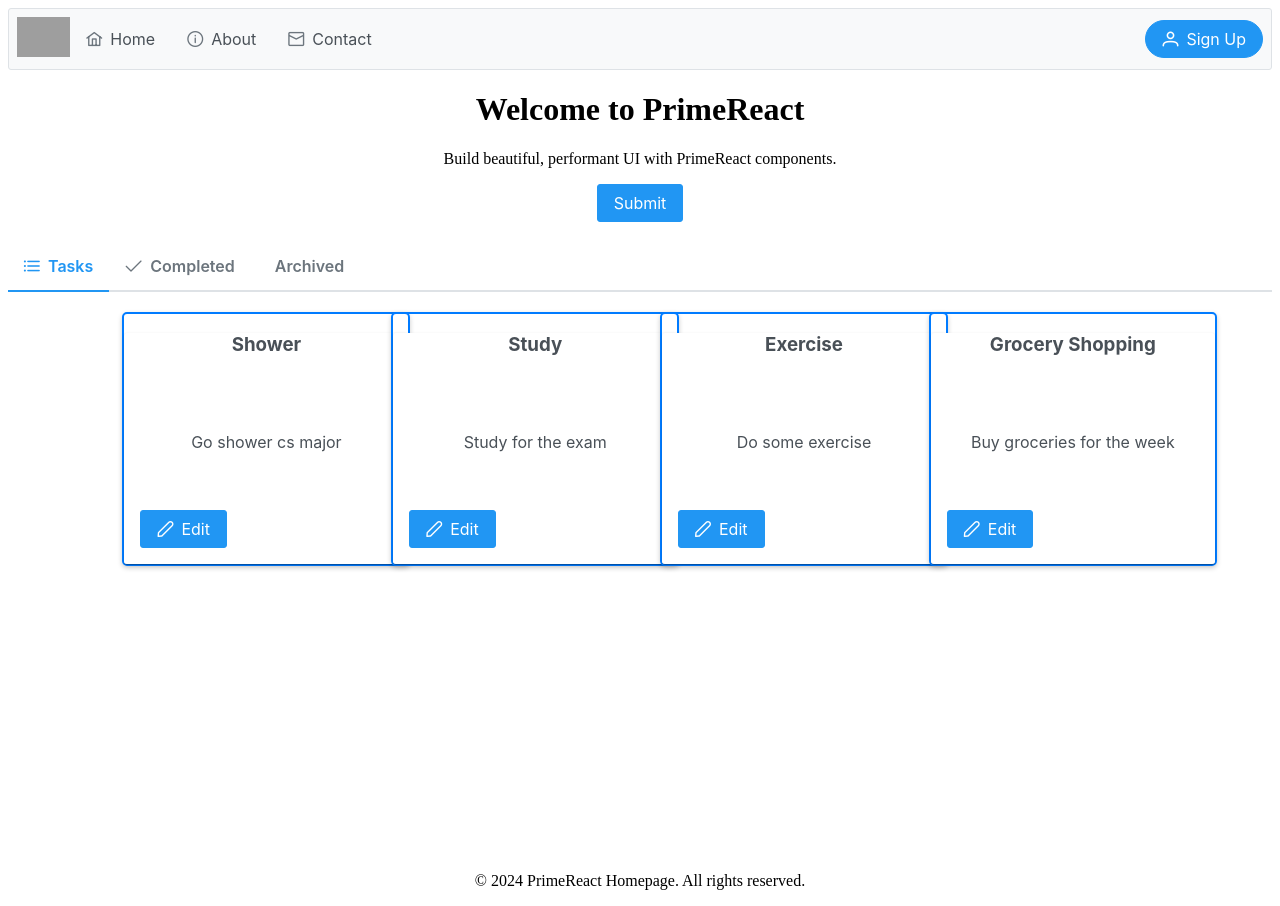
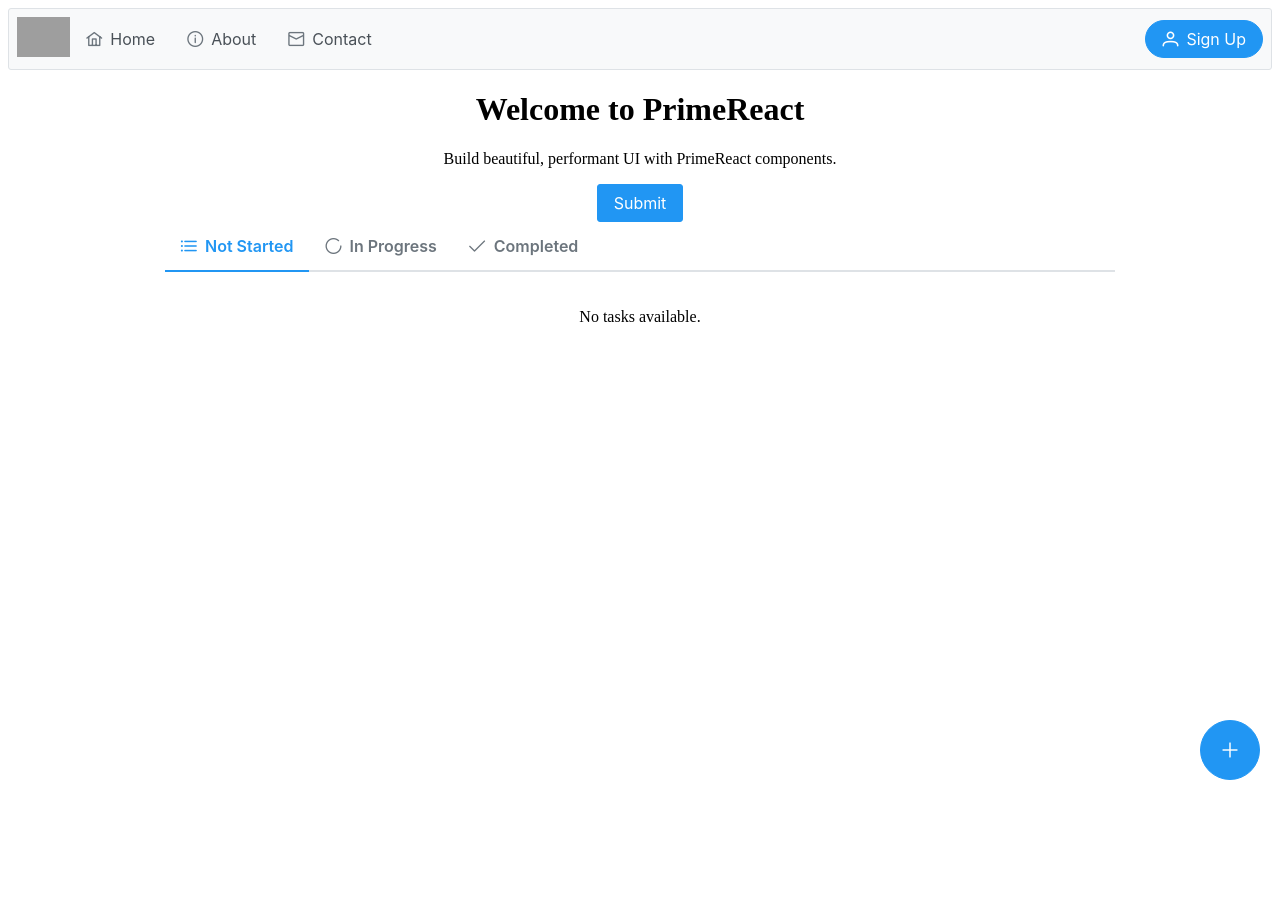
Before and after one commit to MatthewAl2/SASEHACK2024, a React (Create React App) app in the folder frontend/: page / in a window 1280 px wide. After the commit the page ends 800 px from the top, so only its background shows below. Built offline with nearby package versions, Linux system fonts and the light colour scheme; grey boxes are pictures that could not be loaded.

Commit message:
Updated with remove, card rounding, status, etc

```diff
--- a/frontend/package.json
+++ b/frontend/package.json
@@ -7,9 +7,13 @@
     "@testing-library/react": "^13.4.0",
     "@testing-library/user-event": "^13.5.0",
     "axios": "^1.7.7",
+    "bootstrap": "^3.4.1",
     "date-fns": "^4.1.0",
+    "jquery": "^3.7.1",
+    "popper.js": "^1.16.1",
     "primereact": "^10.8.3",
     "react": "^18.3.1",
+    "react-bootstrap": "^2.10.5",
     "react-dom": "^18.3.1",
     "react-scripts": "5.0.1",
     "web-vitals": "^2.1.4"
--- a/frontend/src/components/card.js
+++ b/frontend/src/components/card.js
@@ -1,45 +1,85 @@
 import React from 'react';
 import { Card as PrimeCard } from 'primereact/card';
 import { Button } from 'primereact/button';
+import { Dropdown } from 'primereact/dropdown';
 
-const Card = ({ card, onEditToggle, onSave, onCancel, onContentChange }) => {
+const Card = ({ card, onEditToggle, onSave, onCancel, onContentChange, onStatusChange, onRemove }) => {
+    const statusOptions = [
+        { label: 'Not Started', value: 'Not Started' },
+        { label: 'In Progress', value: 'In Progress' },
+        { label: 'Completed', value: 'Completed' }
+    ];
+
     return (
-        <div style={{ width: '18rem', margin: '10px', border: '2px solid #007bff', borderRadius: '5px', boxShadow: '0 2px 5px rgba(0, 0, 0, 0.2)' }}>
-            <PrimeCard footer={(
-                <>
-                    {!card.isEditing ? (
-                        <Button label="Edit" icon="pi pi-pencil" onClick={onEditToggle} />
-                    ) : (
-                        <>
-                            <Button label="Save" icon="pi pi-check" onClick={onSave} />
-                            <Button label="Cancel" severity="secondary" icon="pi pi-times" onClick={onCancel} style={{ marginLeft: '0.5em' }} />
-                        </>
-                    )}
-                </>
-            )} header={(
+        <div
+            style={{
+                width: '18rem',
+                margin: '10px',
+                border: '1px solid #007bff',
+                borderRadius: '20px', // Adjusted border radius for round corners
+                boxShadow: '0 2px 5px rgba(0, 0, 0, 0.2)',
+                overflow: 'hidden', // Ensures content doesn't overflow and maintains rounded corners
+            }}
+        >
+            <PrimeCard
+                header={(
                     <div style={{ textAlign: 'center' }}>
                         {card.isEditing ? (
                             <input
                                 type="text"
                                 value={card.title}
                                 onChange={(e) => onContentChange('title', e.target.value)}
-                            style={{ width: '100%', textAlign: 'center' }} // Center text in input
+                                style={{ width: '100%', textAlign: 'center' }}
                             />
                         ) : (
-                        <h3 style={{ textAlign: 'center' }}>{card.title}</h3> // Centered title
+                            <h3 style={{ textAlign: 'center' }}>{card.title}</h3>
                         )}
                     </div>
-            )}>
+                )}
+                footer={(
+                    <div style={{ display: 'flex', justifyContent: 'space-between', alignItems: 'center' }}>
+                        <div>
+                            {!card.isEditing && (
+                                <Button label="Edit" icon="pi pi-pencil" onClick={onEditToggle} />
+                            )}
+                            {card.isEditing && (
+                                <>
+                                    <Button label="Save" icon="pi pi-check" onClick={onSave} />
+                                    <Button label="Cancel" icon="pi pi-times" onClick={onCancel} style={{ marginLeft: '0.5em' }} />
+                                </>
+                            )}
+                        </div>
+                        {!card.isEditing && (
+                            <Button label="Remove" icon="pi pi-times" onClick={onRemove} className="p-button-danger" />
+                        )}
+                    </div>
+                )}
+                style={{
+                    border: 'none', // Remove the internal border to prevent overlap
+                    borderRadius: '20px', // Ensure inner card has the same border radius
+                }}
+            >
                 <div style={{ textAlign: 'center', padding: '10px' }}>
                     {card.isEditing ? (
                         <textarea
                             value={card.content}
                             onChange={(e) => onContentChange('content', e.target.value)}
-                            style={{ width: '100%', height: '100px', textAlign: 'center' }} // Center text in textarea
+                            style={{ width: '100%', height: '100px', textAlign: 'center' }}
                         />
                     ) : (
-                        <p className="m-0">{card.content}</p> // Centered content
+                        <p className="m-0">{card.content}</p>
                     )}
+                    <div style={{ marginTop: '10px' }}>
+                        <Dropdown
+                            options={statusOptions}
+                            value={card.status}
+                            onChange={(e) => {
+                                onStatusChange(card.id, e.value); // Call onStatusChange with card ID and new status
+                            }}
+                            placeholder="Select Status"
+                            style={{ width: '100%' }}
+                        />
+                    </div>
                 </div>
             </PrimeCard>
         </div>
--- a/frontend/src/components/homepage.js
+++ b/frontend/src/components/homepage.js
@@ -1,19 +1,27 @@
-import React, { useState } from 'react';
+import React, { useState, useEffect } from 'react';
 import { Button } from 'primereact/button';
 import { Menubar } from 'primereact/menubar';
-import { TabMenu } from 'primereact/tabmenu'; // Import TabMenu
-import Card from './card'; // Import the Card component
+import { TabMenu } from 'primereact/tabmenu';
+import Card from './card';
+import { Dialog } from 'primereact/dialog';
 
 export default function Home() {
-    const initialCards = [
-        { id: 1, title: "Shower", content: "Go shower cs major", isEditing: false },
-        { id: 2, title: "Study", content: "Study for the exam", isEditing: false },
-        { id: 3, title: "Exercise", content: "Do some exercise", isEditing: false },
-        { id: 4, title: "Grocery Shopping", content: "Buy groceries for the week", isEditing: false }, // New card
-    ];
+    const initialCards = []; // Set initial cards to an empty array
 
-    const [cards, setCards] = useState(initialCards);
-    const [activeTab, setActiveTab] = useState('Tasks'); // State to track the active tab
+    const loadCards = () => {
+        const savedCards = localStorage.getItem('cards');
+        return savedCards ? JSON.parse(savedCards) : initialCards;
+    };
+
+    const [cards, setCards] = useState(loadCards);
+    const [activeTab, setActiveTab] = useState('Not Started');
+    const [newCardTitle, setNewCardTitle] = useState('');
+    const [newCardContent, setNewCardContent] = useState('');
+    const [displayDialog, setDisplayDialog] = useState(false);
+
+    useEffect(() => {
+        localStorage.setItem('cards', JSON.stringify(cards));
+    }, [cards]);
 
     const toggleEdit = (id) => {
         setCards((prevCards) =>
@@ -26,7 +34,7 @@
     };
 
     const saveCard = (id) => {
-        toggleEdit(id); // Just toggle editing mode
+        toggleEdit(id);
     };
 
     const updateCardContent = (id, field, value) => {
@@ -39,6 +47,50 @@
         );
     };
 
+    const toggleCompleted = (id) => {
+        setCards((prevCards) =>
+            prevCards.map((card) => {
+                if (card.id === id) {
+                    const updatedCard = { ...card, completed: !card.completed };
+                    const newStatus = updatedCard.completed ? 'Completed' : 'Not Started';
+                    return { ...updatedCard, status: newStatus }; // Update status based on completed state
+                }
+                return card;
+            })
+        );
+    };
+
+    const changeCardStatus = (id, newStatus) => {
+        setCards((prevCards) =>
+            prevCards.map((card) =>
+                card.id === id
+                    ? { ...card, status: newStatus }
+                    : card
+            )
+        );
+    };
+
+    const addCard = () => {
+        if (newCardTitle && newCardContent) {
+            const newCard = {
+                id: cards.length + 1,
+                title: newCardTitle,
+                content: newCardContent,
+                isEditing: false,
+                completed: false,
+                status: 'Not Started',
+            };
+            setCards([...cards, newCard]);
+            setNewCardTitle('');
+            setNewCardContent('');
+            setDisplayDialog(false);
+        }
+    };
+
+    const removeCard = (id) => {
+        setCards((prevCards) => prevCards.filter((card) => card.id !== id));
+    };
+
     const items = [
         { label: 'Home', icon: 'pi pi-home' },
         { label: 'About', icon: 'pi pi-info-circle' },
@@ -49,10 +101,14 @@
     const end = <Button label="Sign Up" icon="pi pi-user" className="p-button-rounded" />;
 
     const tabItems = [
-        { label: 'Tasks', icon: 'pi pi-list' },
-        { label: 'Completed', icon: 'pi pi-check' },
-        { label: 'Archived', icon: 'pi pi-archive' }
+        { label: 'Not Started', icon: 'pi pi-list' },
+        { label: 'In Progress', icon: 'pi pi-spinner' },
+        { label: 'Completed', icon: 'pi pi-check' }
     ];
+
+    const notStartedTasks = cards.filter(card => card.status === 'Not Started');
+    const inProgressTasks = cards.filter(card => card.status === 'In Progress');
+    const completedTasks = cards.filter(card => card.status === 'Completed'); // Change this line
 
     return (
         <div className="App">
@@ -64,44 +120,108 @@
                 <Button label="Submit" />
             </div>
 
-            {/* Tab Menu Above Card Container */}
             <TabMenu
                 model={tabItems}
                 activeIndex={tabItems.findIndex(item => item.label === activeTab)}
                 onTabChange={(e) => setActiveTab(e.value.label)}
-                style={{ marginTop: '20px' }}
+                style={{ marginTop: '20px', maxWidth: '950px', margin: '0 auto' }}
             />
 
-            <div
-                className="card-container"
-                style={{
-                    display: 'flex',
-                    justifyContent: 'center', // Center cards in the container
-                    width: '100%',
-                    height: '70vh',
-                    padding: '10px',
-                    overflow: 'auto',
-                }}
-            >
+            <div style={{ maxWidth: '1200px', margin: '0 auto', marginTop: '20px', display: 'flex', flexWrap: 'wrap', justifyContent: 'center' }}>
                 {/* Render cards based on the active tab */}
-                {activeTab === 'Tasks' && cards.map((card) => (
-                    <div key={card.id} style={{ width: '20%', margin: '0 10px' }}> {/* Adjust the width and margin */}
+                {activeTab === 'Not Started' && notStartedTasks.length > 0 ? (
+                    notStartedTasks.map((card) => (
+                        <div key={card.id} style={{ margin: '10px' }}>
                             <Card
                                 card={card}
                                 onEditToggle={() => toggleEdit(card.id)}
                                 onSave={() => saveCard(card.id)}
                                 onCancel={() => toggleEdit(card.id)}
                                 onContentChange={(field, value) => updateCardContent(card.id, field, value)}
+                                onMarkComplete={() => toggleCompleted(card.id)}
+                                onStatusChange={changeCardStatus}
+                                onRemove={() => removeCard(card.id)}
                             />
                         </div>
-                ))}
-                {activeTab === 'Completed' && <p>No completed tasks yet.</p>}
-                {activeTab === 'Archived' && <p>No archived tasks yet.</p>}
+                    ))
+                ) : (
+                    activeTab === 'Not Started' && <p>No tasks available.</p>
+                )}
+
+                {activeTab === 'In Progress' && inProgressTasks.length > 0 ? (
+                    inProgressTasks.map((card) => (
+                        <div key={card.id} style={{ margin: '10px' }}>
+                            <Card
+                                card={card}
+                                onEditToggle={() => toggleEdit(card.id)}
+                                onSave={() => saveCard(card.id)}
+                                onCancel={() => toggleEdit(card.id)}
+                                onContentChange={(field, value) => updateCardContent(card.id, field, value)}
+                                onMarkComplete={() => toggleCompleted(card.id)}
+                                onStatusChange={changeCardStatus}
+                                onRemove={() => removeCard(card.id)}
+                            />
+                        </div>
+                    ))
+                ) : (
+                    activeTab === 'In Progress' && <p>No tasks in progress.</p>
+                )}
+
+                {activeTab === 'Completed' && completedTasks.length > 0 ? (
+                    completedTasks.map((card) => (
+                        <div key={card.id} style={{ margin: '10px' }}>
+                            <Card
+                                card={card}
+                                onEditToggle={() => toggleEdit(card.id)}
+                                onSave={() => saveCard(card.id)}
+                                onCancel={() => toggleEdit(card.id)}
+                                onContentChange={(field, value) => updateCardContent(card.id, field, value)}
+                                onMarkComplete={() => toggleCompleted(card.id)}
+                                onStatusChange={changeCardStatus}
+                                onRemove={() => removeCard(card.id)}
+                            />
+                        </div>
+                    ))
+                ) : (
+                    activeTab === 'Completed' && <p>No completed tasks yet.</p>
+                )}
             </div>
 
-            <footer className="footer" style={{ textAlign: 'center', marginTop: '20px' }}>
-                <p>© 2024 PrimeReact Homepage. All rights reserved.</p>
-            </footer>
+            {/* Floating Plus Button */}
+            <Button
+                icon="pi pi-plus"
+                style={{
+                    position: 'fixed',
+                    bottom: '20px',
+                    right: '20px',
+                    borderRadius: '50%',
+                    width: '60px',
+                    height: '60px',
+                    zIndex: 1000
+                }}
+                onClick={() => setDisplayDialog(true)}
+            />
+
+            {/* Dialog for Adding Card */}
+            <Dialog header="Add New Card" visible={displayDialog} onHide={() => setDisplayDialog(false)}>
+                <div>
+                    <input
+                        type="text"
+                        placeholder="Card Title"
+                        value={newCardTitle}
+                        onChange={(e) => setNewCardTitle(e.target.value)}
+                        style={{ width: '100%', marginBottom: '10px' }}
+                    />
+                    <input
+                        type="text"
+                        placeholder="Card Content"
+                        value={newCardContent}
+                        onChange={(e) => setNewCardContent(e.target.value)}
+                        style={{ width: '100%' }}
+                    />
+                </div>
+                <Button label="Add Card" onClick={addCard} style={{ marginTop: '10px' }} />
+            </Dialog>
         </div>
     );
 }
```
Also changed, not shown: frontend/src/styles/home.css (added), 1 other file (tests, documents, lock files or other folders). Lines whose indentation alone changed are shown as unchanged.
